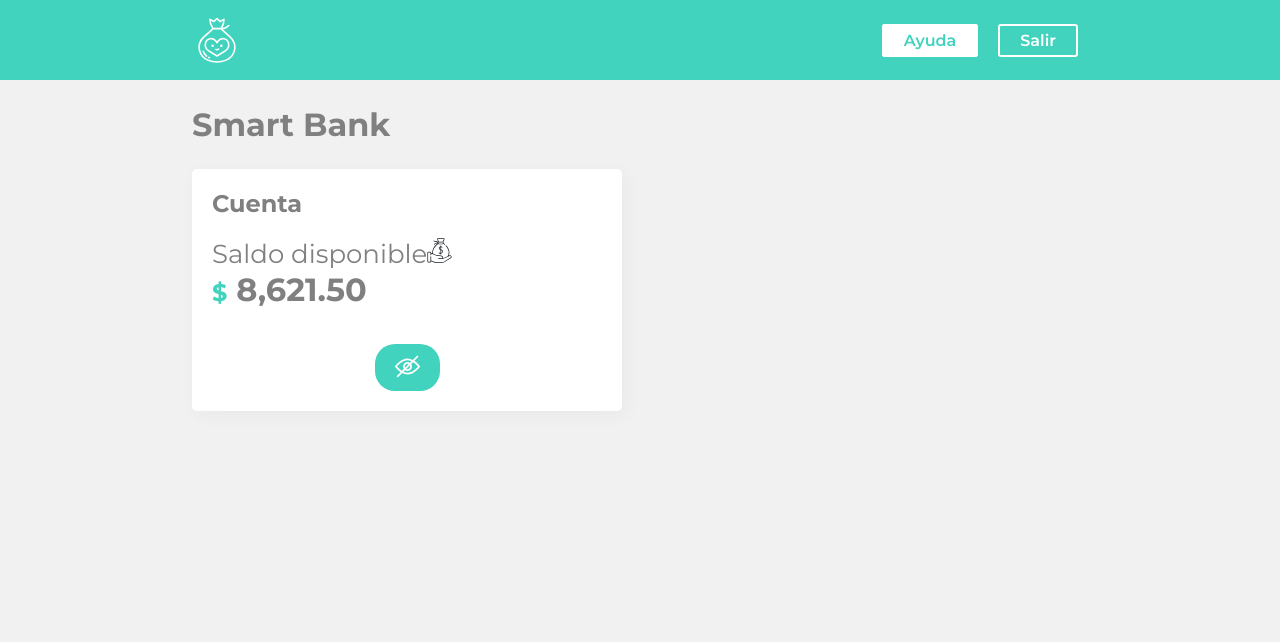
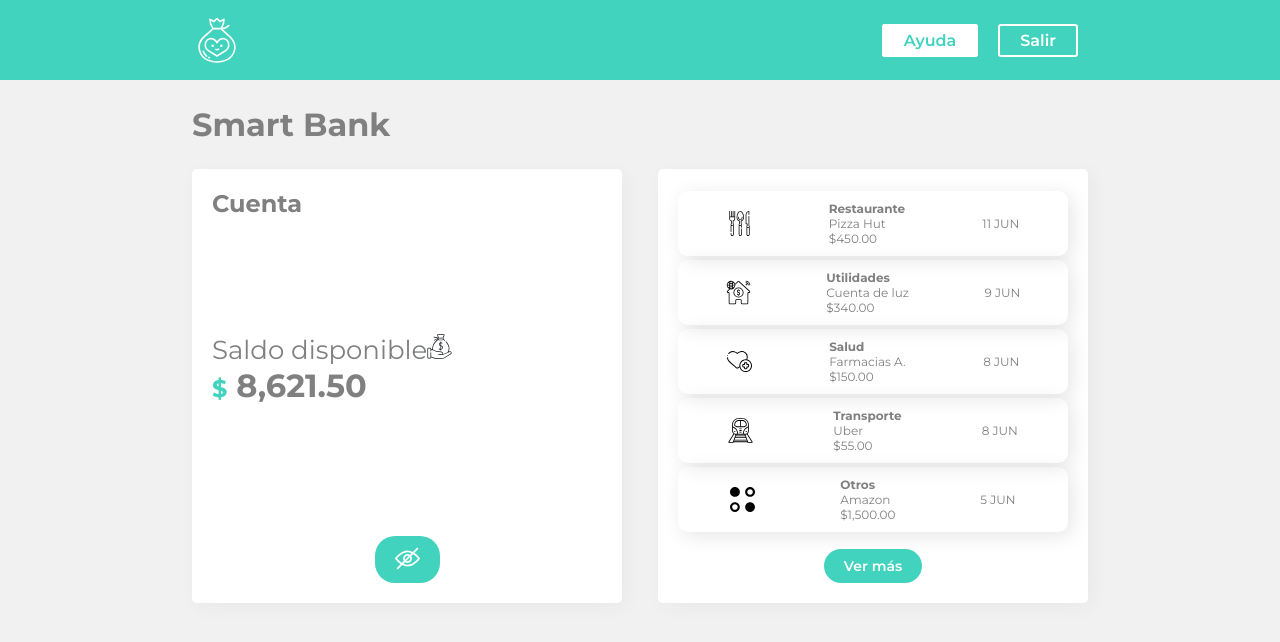
Before and after one commit to stefifm/react-styled-components, a React (Vite) app: page / in a window 1280 px wide. Shown: the top 642 px of the page. Built offline with nearby package versions, Linux system fonts and the light colour scheme.

Commit message:
Create a list of cargos

```diff
--- /dev/null
+++ b/src/ImageFilter.jsx
@@ -0,0 +1,43 @@
+import { Icon } from './components/UI'
+import alimentacion from './assets/images/alimentacion.svg'
+import otros from './assets/images/otros.svg'
+import salud from './assets/images/salud.svg'
+import transporte from './assets/images/transporte.svg'
+import utilidades from './assets/images/utilidades.svg'
+
+export default (type) => {
+  const Images = {
+    Restaurante: (
+      <Icon
+        src={alimentacion}
+        alt='Restaurante'
+      />
+    ),
+    Salud: (
+      <Icon
+        src={salud}
+        alt='Salud'
+      />
+    ),
+    Transporte: (
+      <Icon
+        src={transporte}
+        alt='Transporte'
+      />
+    ),
+    Utilidades: (
+      <Icon
+        src={utilidades}
+        alt='Utilidades'
+      />
+    ),
+    default: (
+      <Icon
+        src={otros}
+        alt='Otros'
+      />
+    ),
+  }
+
+  return Images[type] || Images.default
+}
--- /dev/null
+++ b/src/components/Card/Card.jsx
@@ -0,0 +1,44 @@
+import PropTypes from 'prop-types'
+import styled from 'styled-components'
+import ImageFilter from '../../ImageFilter'
+
+const Card = styled.div`
+  box-shadow: 4px 4px 20px 0 rgba(0, 0, 0, 0.1);
+  border-radius: 10px;
+  margin: 2px 0;
+  display: flex;
+  justify-content: space-around;
+  align-items: center;
+  padding: 10px;
+  font-size: 12px;
+`
+
+const Info = styled.div`
+  display: flex;
+  flex-direction: column;
+  .type {
+    font-weight: bold;
+  }
+`
+
+function CardComponent({ cargo }) {
+  const { type, value, from, date } = cargo
+  console.log(type)
+  return (
+    <Card>
+      {ImageFilter(type)}
+      <Info>
+        <span className='type'> {type} </span>
+        <span> {from} </span>
+        <span> {value} </span>
+      </Info>
+      <span> {date} </span>
+    </Card>
+  )
+}
+
+CardComponent.propTypes = {
+  cargo: PropTypes.object.isRequired,
+}
+
+export default CardComponent
--- a/src/components/Container/Container.jsx
+++ b/src/components/Container/Container.jsx
@@ -1,6 +1,7 @@
 import styled from 'styled-components'
 import Account from '../Account/Account'
 import Title from '../Title/Title'
+import List from '../List/List'
 
 const StyledContainer = styled.div`
   background-color: #f1f1f1;
@@ -23,6 +24,7 @@ function Container() {
       <Title>Smart Bank</Title>
       <StyledContent>
         <Account />
+        <List />
       </StyledContent>
     </StyledContainer>
   )
--- /dev/null
+++ b/src/components/List/List.jsx
@@ -0,0 +1,19 @@
+import { Box, Btn } from '../UI'
+import { lista } from '../../info'
+import CardComponent from '../Card/Card'
+
+function List() {
+  return (
+    <Box>
+      {lista.cargos.map((cargo, i) => (
+        <CardComponent
+          key={i}
+          cargo={cargo}
+        />
+      ))}
+      <Btn>Ver más</Btn>
+    </Box>
+  )
+}
+
+export default List
```
